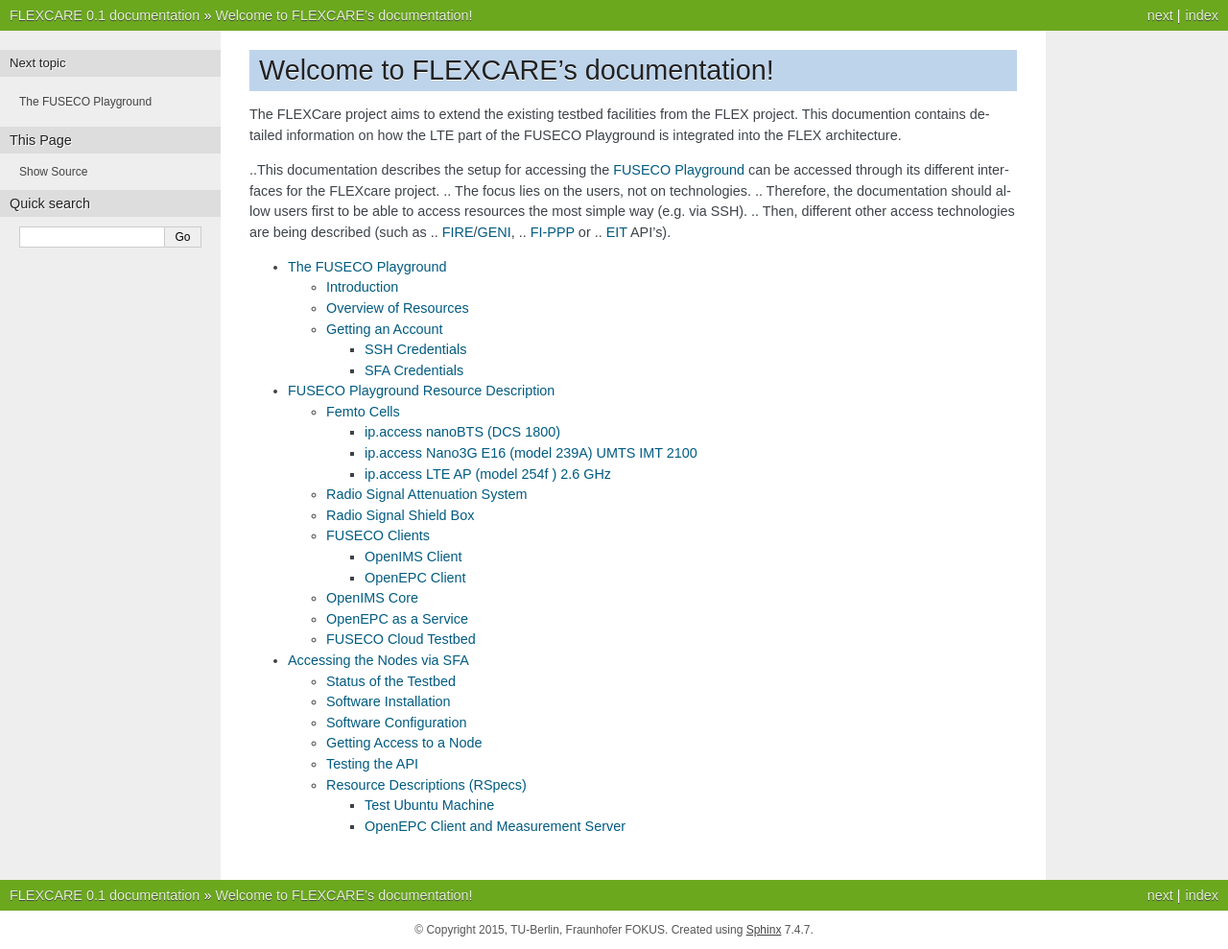
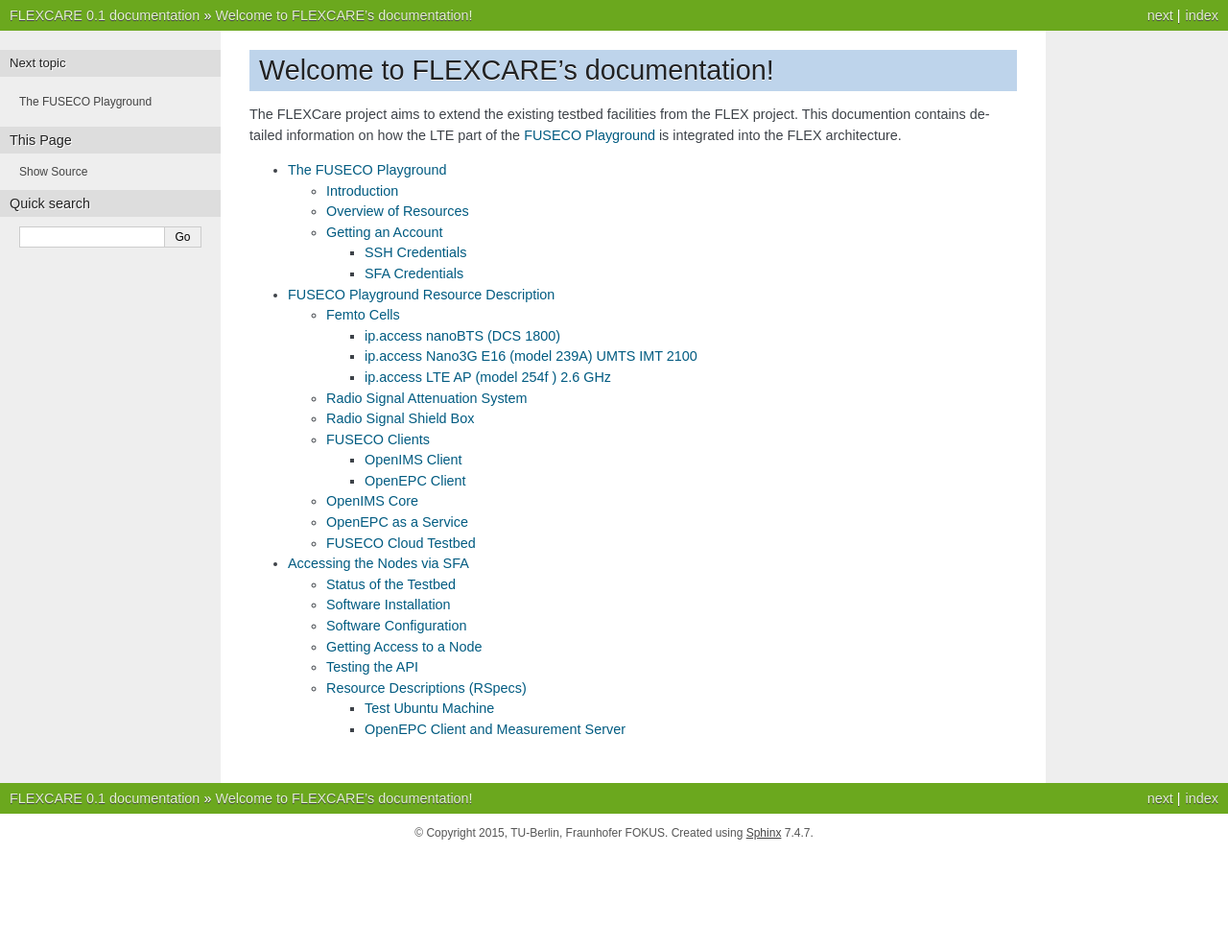
Before and after one commit to FITeagle/flexcare-doku, a Sphinx documentation site: the page built from source/index.rst, in a window 1280 px wide. Shown: the whole page at 96% size. Built offline with Sphinx 7.4.7, drawn with Linux system fonts in a browser that asks for light colours; after the commit the page ends 900 px from its top, so only the background shows below that.

Commit message:
add more photos

```diff
--- a/source/accessingnodes.rst
+++ b/source/accessingnodes.rst
@@ -29,7 +29,7 @@
 
 * SFA Aggregate Manager v3
 
-  * URL: https://fuseco.fokus.fraunhofer.de/api/sfa/am/v3
+  * URL: https://flexcare.fokus.fraunhofer.de/sfa/api/am/v3
   * URN: urn:publicid:IDN+fuseco.fokus.fraunhofer.de+authority+root
 
 * SFA User and Slice API:
--- a/source/index.rst
+++ b/source/index.rst
@@ -1,15 +1,7 @@
 Welcome to FLEXCARE's documentation!
 ====================================
 
-The FLEXCare project aims to extend the existing testbed facilities from the FLEX project. This documention contains detailed information on how the LTE part of the FUSECO Playground is integrated into the FLEX architecture.
-
-..This documentation describes the setup for accessing the `FUSECO Playground <http://www.fuseco-playground.org>`_ can be accessed through its different interfaces for the FLEXcare project.
-.. The focus lies on the users, not on technologies.
-.. Therefore, the documentation should allow users first to be able to access resources the most simple way (e.g. via SSH).
-.. Then, different other access technologies are being described (such as
-.. `FIRE <http://fed4fire.eu>`_/`GENI <http://geni.net>`_,
-.. `FI-PPP <http://xipi.eu>`_ or
-.. `EIT <http://testbeds.eu>`_ API's).
+The FLEXCare project aims to extend the existing testbed facilities from the FLEX project. This documention contains detailed information on how the LTE part of the `FUSECO Playground <http://www.fuseco-playground.org>`_  is integrated into the FLEX architecture.
 
 .. toctree::
    :maxdepth: 3
```
Also changed, not shown: source/_static/READY.png (added), source/_static/RSpec_Editor.png (added), source/_static/RSpec_Editor_withCode.png (added), source/_static/Slice_name.png (added), source/_static/initialize.png (added), source/_static/jfedAutoTestingSelectTypeOfTest.png (added), source/_static/jfedAutoTestingTestArgumentSSHKeys.png (added), source/_static/jfedAutoTestingTestArguments.png (added), source/_static/logedin.png (added), source/_static/release_resources.png (added), source/_static/yes_to_login.png (added).
